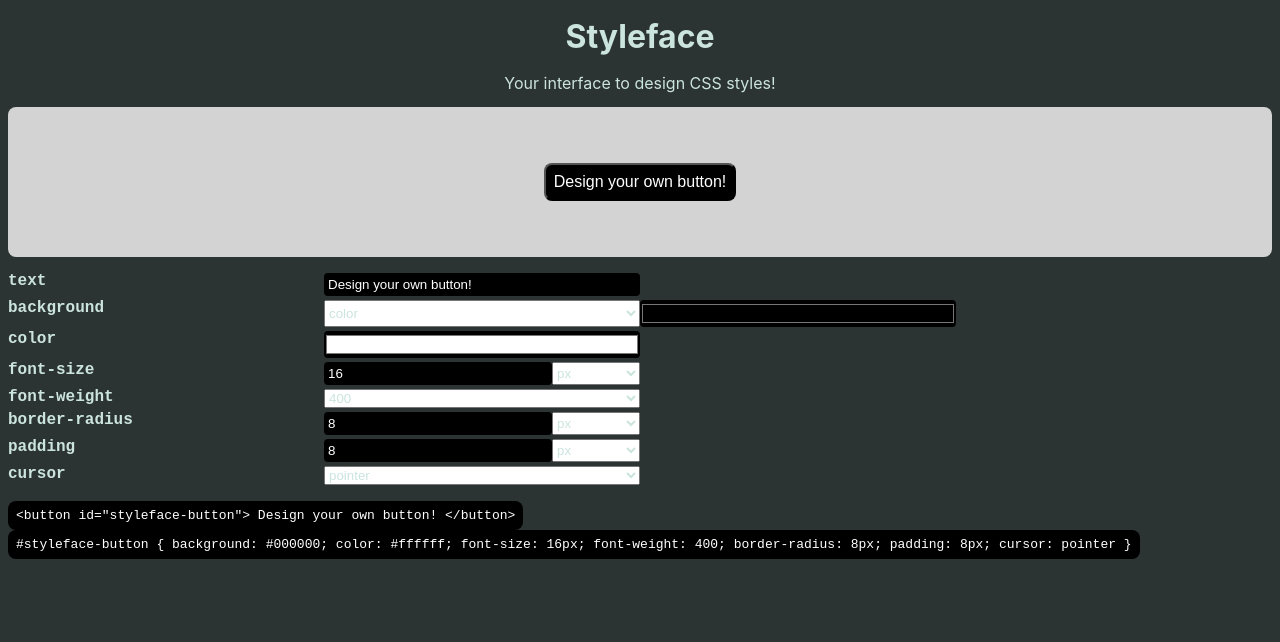
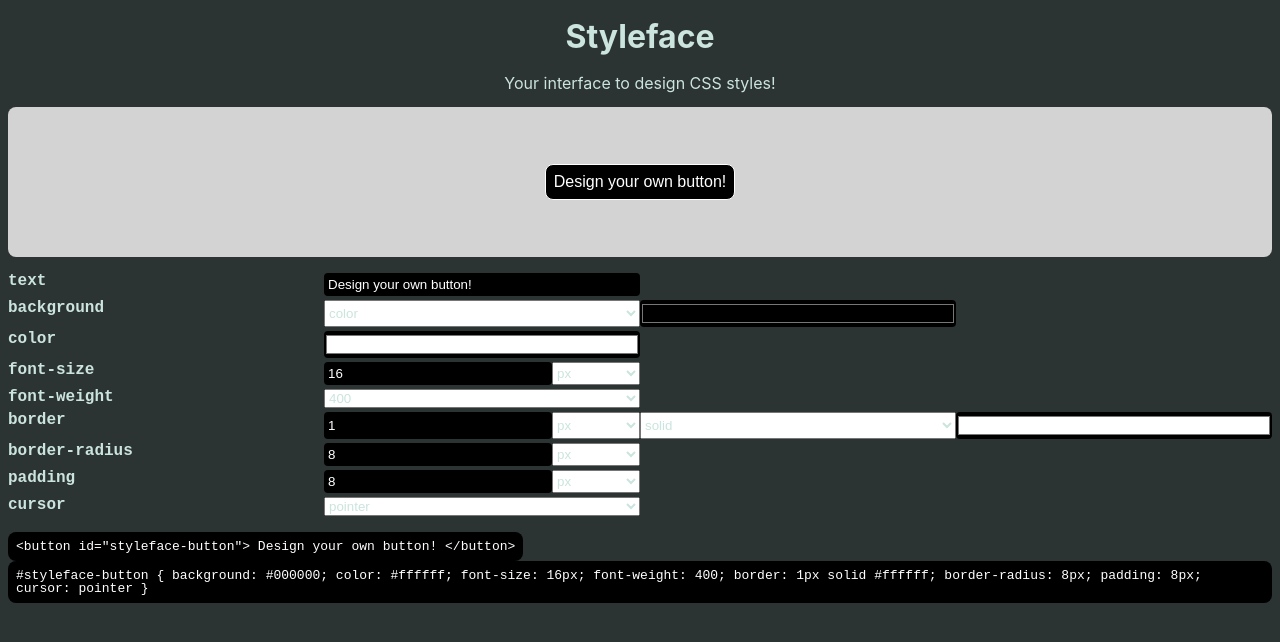
Before and after one commit to Mustaphy/Ornatus, a React (Vite) app: page /Styleface/button in a window 1280 px wide. Shown: the top 642 px of the page. Built offline with nearby package versions, Linux system fonts and the light colour scheme.

Commit message:
Border can now be changed for buttons

```diff
--- a/src/components/UnitSelect/UnitSelect.tsx
+++ b/src/components/UnitSelect/UnitSelect.tsx
@@ -8,13 +8,13 @@ function UnitSelect(props: UnitSelectProperties) {
     <div id={props.id} className="unit-select">
       <Input type={InputType.Number} value={props.value} onChange={props.valueOnChange} />
       <select value={props.unit} onChange={props.unitOnChange}>
-        <option>px</option>
-        <option>cm</option>
-        <option>mm</option>
-        <option>Q</option>
-        <option>in</option>
-        <option>pc</option>
-        <option>pt</option>
+        <option value="px">px</option>
+        <option value="cm">cm</option>
+        <option value="mm">mm</option>
+        <option value="Q">Q</option>
+        <option value="in">in</option>
+        <option value="pc">pc</option>
+        <option value="pt">pt</option>
       </select>
     </div>
   )
--- a/src/pages/ButtonDesigner/ButtonDesigner.tsx
+++ b/src/pages/ButtonDesigner/ButtonDesigner.tsx
@@ -1,6 +1,6 @@
 import { ChangeEvent, useState } from 'react';
 import './ButtonDesigner.css'
-import { Background, BorderRadius, FontSize, Padding } from './button-designer-types';
+import { Background, Border, BorderRadius, FontSize, Padding } from './button-designer-types';
 import Input from '../../components/Input/Input'
 import { InputType } from '../../components/Input/input-types';
 import UnitSelect from '../../components/UnitSelect/UnitSelect';
@@ -18,6 +18,11 @@ function ButtonDesigner() {
     unit: 'px'
   } as FontSize);
   const [fontWeight, setFontWeight] = useState('400');
+  const [border, setBorder] = useState({
+    width: { value: 1, unit: 'px' },
+    style: 'solid',
+    color: '#ffffff'
+  } as Border);
   const [borderRadius, setBorderRadius] = useState({
     value: 8,
     unit: 'px'
@@ -60,6 +65,7 @@ function ButtonDesigner() {
         color: ${color};
         font-size: ${fontSize.value + fontSize.unit};
         font-weight: ${fontWeight};
+        border: ${border.width.value + border.width.unit} ${border.style} ${border.color};
         border-radius: ${borderRadius.value + borderRadius.unit};
         padding: ${padding.value + padding.unit};
         cursor: ${cursor}
@@ -77,6 +83,7 @@ function ButtonDesigner() {
               color: color,
               fontSize: `${fontSize.value + fontSize.unit}`,
               fontWeight: fontWeight,
+              border: `${border.width.value + border.width.unit} ${border.style} ${border.color}`,
               borderRadius: `${borderRadius.value + borderRadius.unit}`,
               padding: `${padding.value + padding.unit}`,
               cursor: cursor
@@ -144,6 +151,29 @@ function ButtonDesigner() {
           </select>
         </div>
 
+        <div id="border-container">
+          <label htmlFor="border" className="option-name">border</label>
+          <UnitSelect
+            value={border.width.value}
+            unit={border.width.unit}
+            valueOnChange={(event) => setBorder({ ...border, width: { ...border.width, value: Number(event.target.value) } })}
+            unitOnChange={(event) => setBorder({ ...border, width: { ...border.width, unit: event.target.value } })}
+          />
+          <select value={border.style} onChange={(event) => setBorder({ ...border, style: event.target.value })} >
+            <option value="none">none</option>
+            <option value="hidden">hidden</option>
+            <option value="dotted">dotted</option>
+            <option value="dashed">dashed</option>
+            <option value="solid">solid</option>
+            <option value="double">double</option>
+            <option value="groove">groove</option>
+            <option value="ridge">ridge</option>
+            <option value="inset">inset</option>
+            <option value="outset">outset</option>
+          </select>
+          <Input type={InputType.Color} value={border.color} onChange={(event) => setBorder({ ...border, color: event.target.value })} />
+        </div>
+
         <div id="border-radius-container">
           <label htmlFor="border-radius" className="option-name">border-radius</label>
           <UnitSelect
@@ -169,42 +199,42 @@ function ButtonDesigner() {
         <div id="cursor-container">
           <label htmlFor="cursor" className="option-name">cursor</label>
           <select id="cursor" value={cursor} onChange={(event) => setCursor(event.target.value)}>
-            <option>auto</option>
-            <option>default</option>
-            <option>none</option>
-            <option>context-menu</option>
-            <option>help</option>
-            <option>pointer</option>
-            <option>progress</option>
-            <option>wait</option>
-            <option>cell</option>
-            <option>crosshair</option>
-            <option>text</option>
-            <option>vertical-text</option>
-            <option>alias</option>
-            <option>copy</option>
-            <option>move</option>
-            <option>no-drop</option>
-            <option>not-allowed</option>
-            <option>grab</option>
-            <option>grabbing</option>
-            <option>all-scroll</option>
-            <option>col-resize</option>
-            <option>row-resize</option>
-            <option>n-resize</option>
-            <option>e-resize</option>
-            <option>s-resize</option>
-            <option>w-resize</option>
-            <option>ne-resize</option>
-            <option>nw-resize</option>
-            <option>se-resize</option>
-            <option>sw-resize</option>
-            <option>ew-resize</option>
-            <option>ns-resize</option>
-            <option>nesw-resize</option>
-            <option>nwse-resize</option>
-            <option>zoom-in</option>
-            <option>zoom-out</option>
+            <option value="auto">auto</option>
+            <option value="default">default</option>
+            <option value="none">none</option>
+            <option value="context-menu">context-menu</option>
+            <option value="help">help</option>
+            <option value="pointer">pointer</option>
+            <option value="progress">progress</option>
+            <option value="wait">wait</option>
+            <option value="cell">cell</option>
+            <option value="crosshair">crosshair</option>
+            <option value="text">text</option>
+            <option value="vertical-text">vertical-text</option>
+            <option value="alias">alias</option>
+            <option value="copy">copy</option>
+            <option value="move">move</option>
+            <option value="no-drop">no-drop</option>
+            <option value="not-allowed">not-allowed</option>
+            <option value="grab">grab</option>
+            <option value="grabbing">grabbing</option>
+            <option value="all-scroll">all-scroll</option>
+            <option value="col-resize">col-resize</option>
+            <option value="row-resize">row-resize</option>
+            <option value="n-resize">n-resize</option>
+            <option value="e-resize">e-resize</option>
+            <option value="s-resize">s-resize</option>
+            <option value="w-resize">w-resize</option>
+            <option value="ne-resize">ne-resize</option>
+            <option value="nw-resize">nw-resize</option>
+            <option value="se-resize">se-resize</option>
+            <option value="sw-resize">sw-resize</option>
+            <option value="ew-resize">ew-resize</option>
+            <option value="ns-resize">ns-resize</option>
+            <option value="nesw-resize">nesw-resize</option>
+            <option value="nwse-resize">nwse-resize</option>
+            <option value="zoom-in">zoom-in</option>
+            <option value="zoom-out">zoom-out</option>
           </select>
         </div>
       </div>
```
Also changed, not shown: src/pages/ButtonDesigner/button-designer-types.ts (+11 -0 lines).
